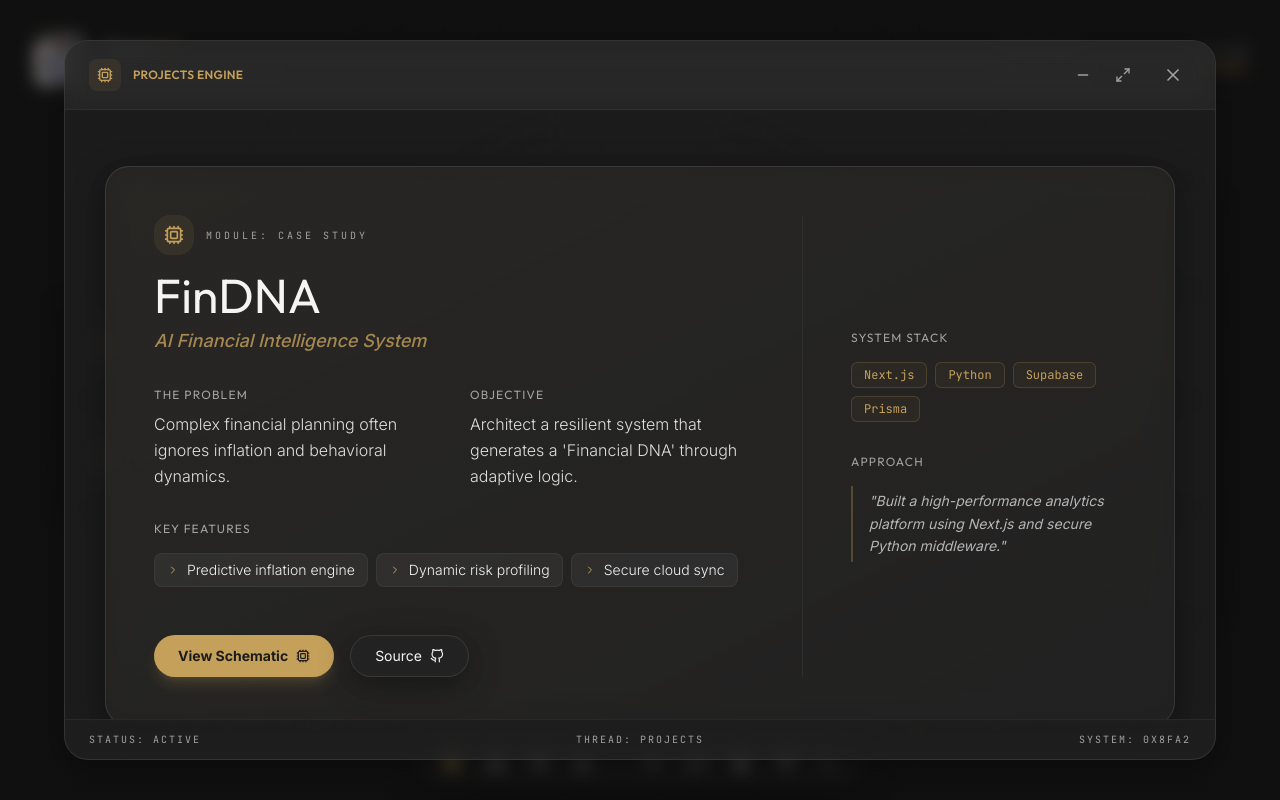
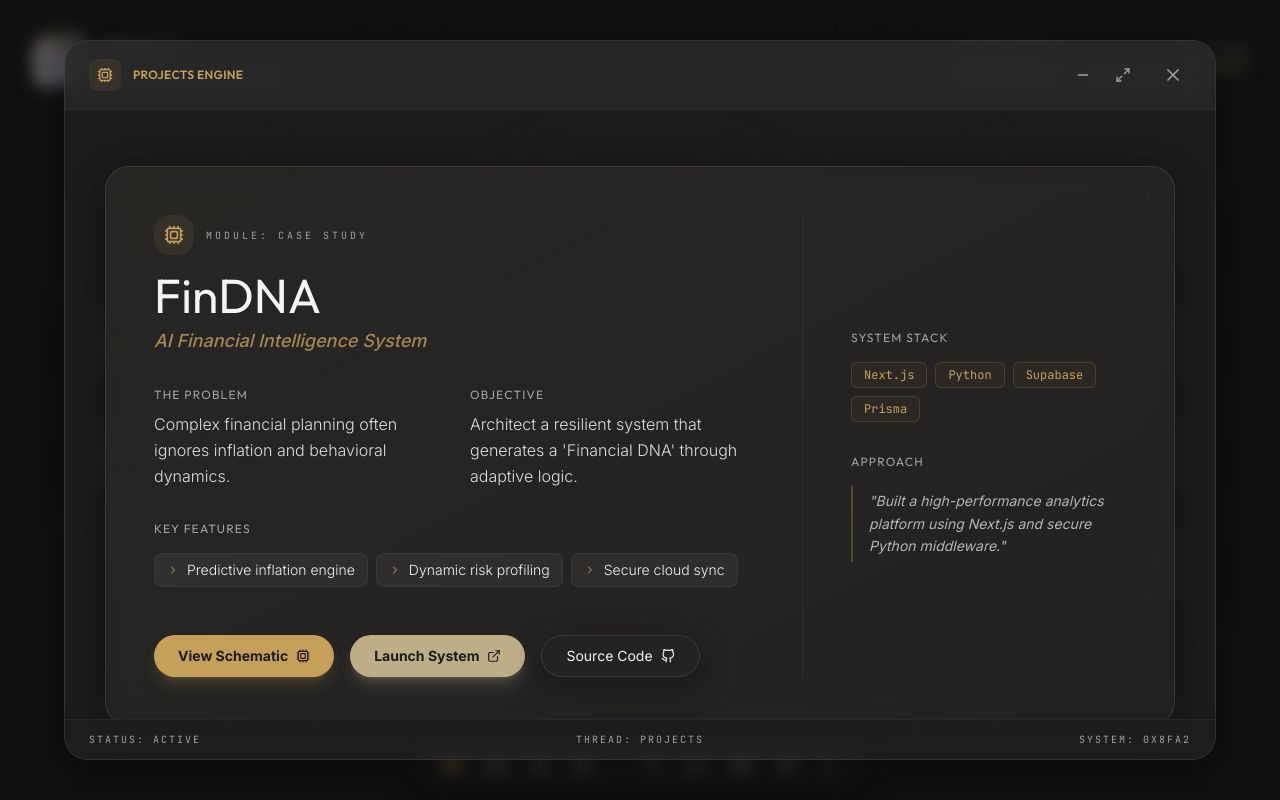
Before and after one commit to rajesh432sarraf/rajesh-portfolio, a Next.js app: page /rajesh-portfolio/ in a window 1280 px wide. Both pictures are taken after a click on the button 451 px from the left and 761 px from the top of the page. Built offline with nearby package versions, Linux system fonts and the light colour scheme.

Commit message:
add project webside like section

```diff
--- a/src/components/ProjectsEngine.tsx
+++ b/src/components/ProjectsEngine.tsx
@@ -78,9 +78,26 @@ export default function ProjectsEngine() {
                       View Schematic <Cpu size={14} />
                     </button>
                   )}
-                  <button className="flex items-center gap-2 px-6 py-2.5 rounded-full glass border-white/10 text-sm hover:bg-white/5 transition-colors">
-                    Source <Github size={14} />
-                  </button>
+                  {project.liveUrl && (
+                    <a
+                      href={project.liveUrl}
+                      target="_blank"
+                      rel="noopener noreferrer"
+                      className="flex items-center gap-2 px-6 py-2.5 rounded-full bg-secondary/80 text-[#1C1C1C] font-bold text-sm hover:scale-105 transition-transform shadow-lg shadow-secondary/20"
+                    >
+                      Launch System <ExternalLink size={14} />
+                    </a>
+                  )}
+                  {project.githubUrl && (
+                    <a
+                      href={project.githubUrl}
+                      target="_blank"
+                      rel="noopener noreferrer"
+                      className="flex items-center gap-2 px-6 py-2.5 rounded-full glass border-white/10 text-sm hover:bg-white/5 transition-colors"
+                    >
+                      Source Code <Github size={14} />
+                    </a>
+                  )}
                 </div>
               </div>
 
--- a/src/data/portfolioData.ts
+++ b/src/data/portfolioData.ts
@@ -11,7 +11,7 @@ export const portfolioData = {
 
   systemStats: [
     { label: "Availability", value: "Open to Work", color: "text-secondary" },
-    { label: "Location", value: "India(Hyderabad)", color: "text-primary" }
+    { label: "Location", value: "India(Andhra Pradesh)", color: "text-primary" }
   ],
 
   codeIntelligence: {
@@ -77,6 +77,8 @@ export const portfolioData = {
       approach: "Built a high-performance analytics platform using Next.js and secure Python middleware.",
       tech: ["Next.js", "Python", "Supabase", "Prisma"],
       features: ["Predictive inflation engine", "Dynamic risk profiling", "Secure cloud sync"],
+      liveUrl: "https://findna.vercel.app", // Placeholder, update as needed
+      githubUrl: "https://github.com/rajesh432sarraf/findna",
       schematic: {
         architecture: "Distributed Middleware with Python Real-time indexing",
         challenges: ["Complex inflation indexing", "High-concurrency planning triggers"],
@@ -95,6 +97,8 @@ export const portfolioData = {
       approach: "Distributed system architecture with real-time state synchronization.",
       tech: ["React", "PostgreSQL", "Node.js", "Tailwind"],
       features: ["Enterprise user management", "Real-time sync", "Modular architecture"],
+      liveUrl: "https://vignan-verse.vercel.app", // Placeholder, update as needed
+      githubUrl: "https://github.com/rajesh432sarraf/vignan-verse",
       schematic: {
         architecture: "Modular Multi-tenant Architecture",
         challenges: ["Data isolation between entities", "High-frequency state sync"],
@@ -113,6 +117,8 @@ export const portfolioData = {
       approach: "AI/IoT integration with real-time analytics for safety automation.",
       tech: ["Python", "React", "IoT APIs", "Mapbox"],
       features: ["Real-time node tracking", "Emergency protocols", "Predictive alerts"],
+      liveUrl: "https://tourist-safety.vercel.app", // Placeholder, update as needed
+      githubUrl: "https://github.com/rajesh432sarraf/tourist-safety",
       schematic: {
         architecture: "AI-Augmented IoT Ingestion Pipeline",
         challenges: ["Heterogeneous IoT data streams", "Real-time alert latency"],
@@ -131,6 +137,8 @@ export const portfolioData = {
       approach: "Integrating LLM-driven verification pipelines into developer workflows.",
       tech: ["TypeScript", "Node.js", "GPT-API"],
       features: ["Structural drift analysis", "Clean code verification", "Security audit"],
+      liveUrl: "https://code-reviewer.vercel.app", // Placeholder, update as needed
+      githubUrl: "https://github.com/rajesh432sarraf/codereviewer",
       color: "from-secondary/20 to-transparent",
       icon: Code
     }
```
